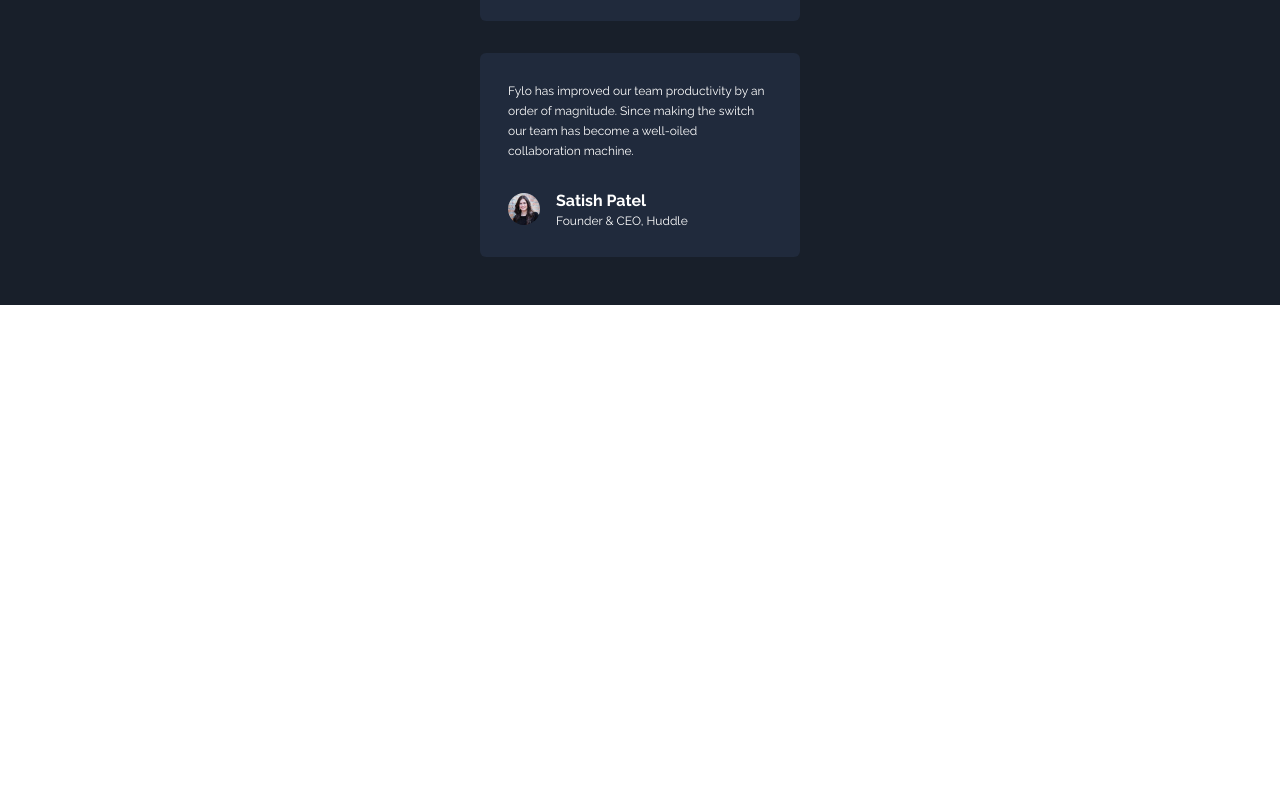
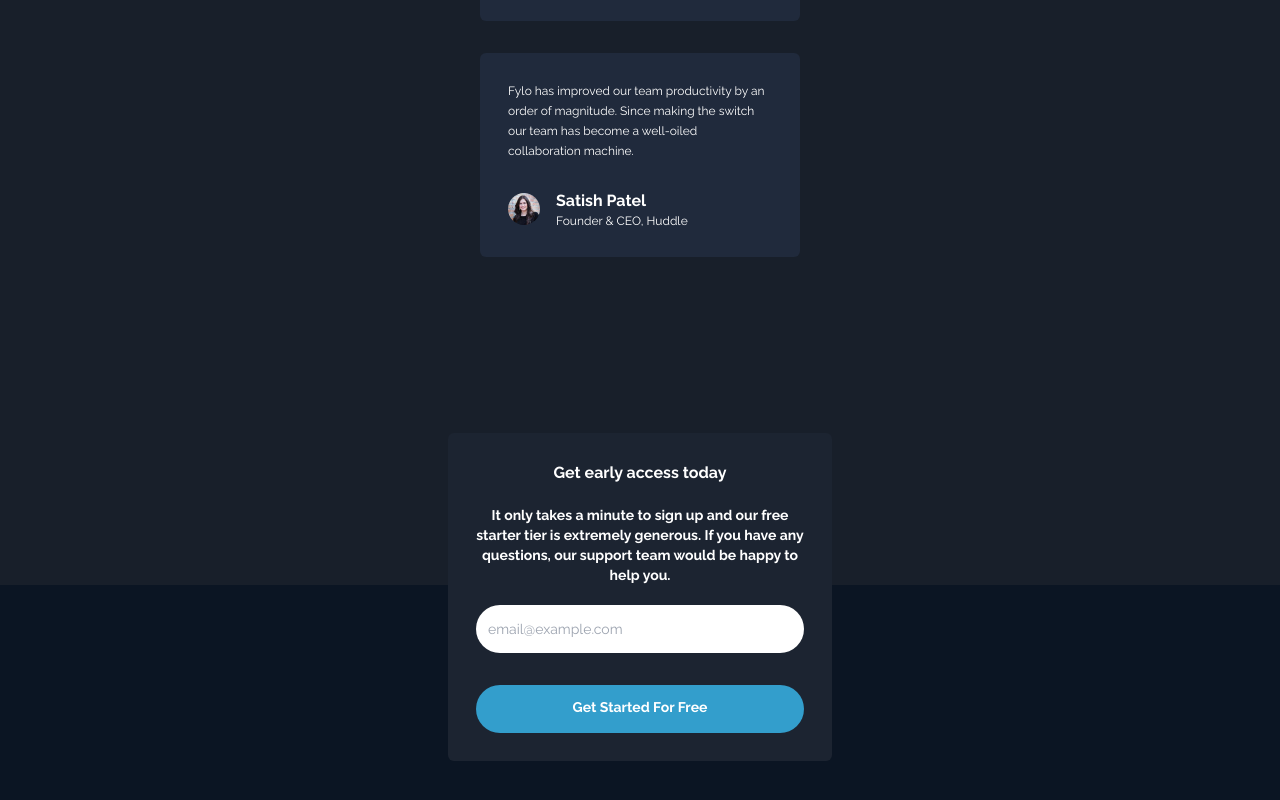
Before and after one commit to HenryAprendo/landing-page-tailwind, an Angular app: page / in a window 1280 px wide. Shown: the part 2657-3457 px from the top of the page. Before the commit the page ends 2962 px from the top, so only its background shows below. Built offline with nearby package versions, Linux system fonts and the light colour scheme.

Commit message:
Sección de acceso por correo electronico

```diff
--- a/src/app/filo-dark-project/filo-dark/filo-dark.component.html
+++ b/src/app/filo-dark-project/filo-dark/filo-dark.component.html
@@ -61,7 +61,7 @@
     </section>
 
     <!-- Testimonios -->
-    <section class="py-12 bg-dark-blue-main-fd">
+    <section class="pt-12 bg-dark-blue-main-fd">
       <div class="w-full flex justify-center px-7">
         <div class="w-full flex flex-col items-center max-w-xs space-y-8 relative">
           <article *ngFor="let item of team" class="text-white-fd p-7 bg-dark-blue-testimonial-fd rounded-md z-10">
@@ -79,7 +79,21 @@
           <span class="w-7 h-5 bg-no-repeat bg-cover bg-center absolute -top-12 left-2" style="background-image: url('./../../../assets/filodark/images/bg-quotes.png');"></span>
         </div>
       </div>
+
+      <!-- Acceso -->
+      <div class="p-7 relative top-44 text-center bg-dark-blue-intro-fd w-11/12 mx-auto max-w-sm rounded-md">
+        <h2 class="text-base text-white-fd font-semibold mb-5">Get early access today</h2>
+        <p class="text-sm text-white-fd font-semibold mb-5">It only takes a minute to sign up and our free starter tier is extremely generous. If you have any questions, our support team would be happy to help you.</p>
+        <div>
+          <input type="text" class="w-full h-12 px-3 rounded-full mb-8" placeholder="email@example.com">
+          <a class="block w-full h-12 px-3 py-3 rounded-full bg-blue-fd text-white-fd text-sm font-semibold">Get Started For Free</a>
+        </div>
+      </div>
     </section>
   </main>
 
+  <footer class="h-80 bg-dark-blue-footer-fd">
+
+  </footer>
+
 </div>
```
